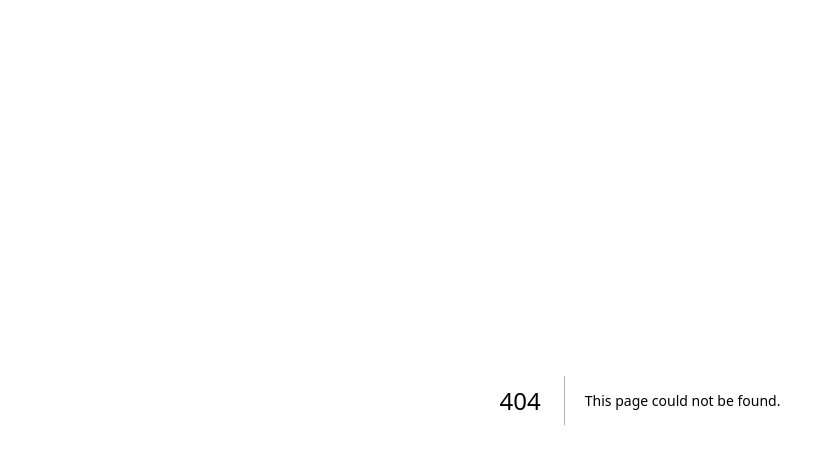
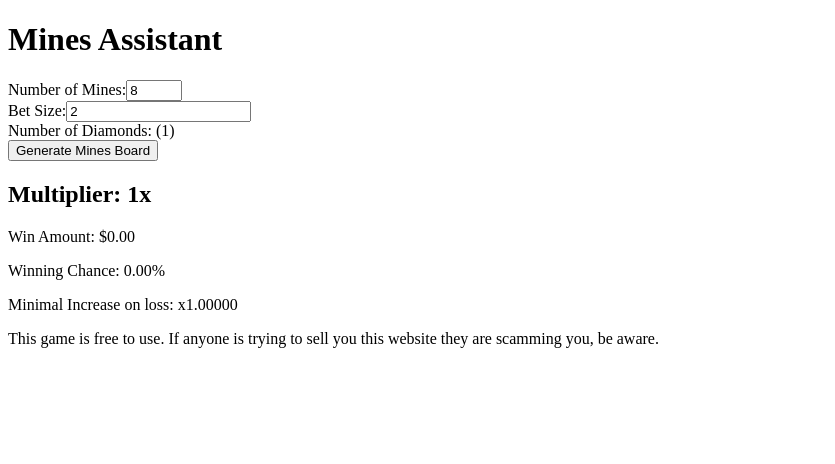
Before and after one commit to Skandeerkefi/5MOKING, a Next.js app: page /Mines in a window 1280 px wide. Before the commit this address had no page. Shown: the top 464 px of the page, without its empty margins (0-835 px from the left). Built offline with nearby package versions, Linux system fonts and the light colour scheme.

Commit message:
WIP: Save progress before merging into master

```diff
--- a/src/App.tsx
+++ b/src/App.tsx
@@ -10,6 +10,7 @@ import NotFoundPage from "@/pages/NotFoundPage";
 import { Toaster } from "@/components/ui/toaster";
 import { TooltipProvider } from "@/components/ui/tooltip";
 import { useAuthStore } from "@/store/useAuthStore";
+import Mines from "@/pages/Mines";
 
 function App() {
 	const loadFromStorage = useAuthStore((state) => state.loadFromStorage);
@@ -39,6 +40,7 @@ function App() {
 					<Route path='/login' element={<LoginPage />} />
 					<Route path='/signup' element={<SignupPage />} />
 					<Route path='*' element={<NotFoundPage />} />
+					<Route path='/mines' element={<Mines />} />
 				</Routes>
 			</BrowserRouter>
 			<Toaster />
--- /dev/null
+++ b/src/pages/Mines.tsx
@@ -0,0 +1,130 @@
+import React from "react";
+import { useMinesStore } from "../store/minesStore";
+import "./Mines.css";
+
+const Mines: React.FC = () => {
+	const {
+		numberOfMines,
+		betSize,
+		multiplier,
+		winAmount,
+		winningChance,
+		minimalIncreaseOnLoss,
+		board,
+		revealed,
+		gameStatus,
+		totalDiamonds,
+		foundDiamonds,
+		setNumberOfMines,
+		setBetSize,
+		generateBoard,
+		revealCell,
+		resetGame,
+	} = useMinesStore();
+
+	const renderCell = (row: number, col: number) => {
+		const isRevealed = revealed[row][col];
+		const cellValue = board[row][col];
+
+		if (!isRevealed) {
+			return (
+				<div className='hidden cell' onClick={() => revealCell(row, col)} />
+			);
+		}
+
+		switch (cellValue) {
+			case "mine":
+				return <div className='cell mine'>💣</div>;
+			case "diamond":
+				return <div className='cell diamond'>💎</div>;
+			default:
+				return <div className='cell empty' />;
+		}
+	};
+
+	return (
+		<div className='mines-game'>
+			<h1>Mines Assistant</h1>
+
+			<div className='game-controls'>
+				<div className='control-group'>
+					<label htmlFor='mines'>Number of Mines:</label>
+					<input
+						id='mines'
+						type='number'
+						min='1'
+						max='24'
+						value={numberOfMines}
+						onChange={(e) => setNumberOfMines(parseInt(e.target.value) || 1)}
+						disabled={gameStatus === "playing"}
+					/>
+				</div>
+
+				<div className='control-group'>
+					<label htmlFor='bet'>Bet Size:</label>
+					<input
+						id='bet'
+						type='number'
+						min='1'
+						step='0.5'
+						value={betSize}
+						onChange={(e) => setBetSize(parseFloat(e.target.value) || 1)}
+						disabled={gameStatus === "playing"}
+					/>
+				</div>
+
+				<div className='control-group'>
+					<label>Number of Diamonds: ({totalDiamonds})</label>
+				</div>
+
+				<button
+					onClick={gameStatus === "idle" ? generateBoard : resetGame}
+					className='generate-btn'
+				>
+					{gameStatus === "idle" ? "Generate Mines Board" : "Reset Game"}
+				</button>
+			</div>
+
+			<div className='multiplier-info'>
+				<h2>Multiplier: {multiplier}x</h2>
+				<div className='stats'>
+					<p>Win Amount: ${winAmount.toFixed(2)}</p>
+					<p>Winning Chance: {winningChance.toFixed(2)}%</p>
+					<p>Minimal Increase on loss: x{minimalIncreaseOnLoss.toFixed(5)}</p>
+				</div>
+			</div>
+
+			<div className='game-board'>
+				{board.map((row, rowIndex) => (
+					<div key={rowIndex} className='board-row'>
+						{row.map((_, colIndex) => (
+							<div key={colIndex} className='board-cell'>
+								{renderCell(rowIndex, colIndex)}
+							</div>
+						))}
+					</div>
+				))}
+			</div>
+
+			{gameStatus !== "idle" && (
+				<div className='game-status'>
+					<p>
+						{gameStatus === "won" && "Congratulations! You won!"}
+						{gameStatus === "lost" && "Game Over! You hit a mine!"}
+						{gameStatus === "playing" &&
+							`Found: ${foundDiamonds}/${totalDiamonds} diamonds`}
+					</p>
+				</div>
+			)}
+
+			<div className='disclaimer'>
+				<p>
+					This game is free to use. If anyone is trying to sell you this website
+					they are scamming you, be aware.
+				</p>
+			</div>
+		</div>
+	);
+};
+
+export default Mines;
--- /dev/null
+++ b/src/store/minesStore.ts
@@ -0,0 +1,176 @@
+import { create } from "zustand";
+
+interface GameState {
+	numberOfMines: number;
+	betSize: number;
+	multiplier: number;
+	winAmount: number;
+	winningChance: number;
+	minimalIncreaseOnLoss: number;
+	board: Array<Array<"mine" | "diamond" | "empty">>;
+	revealed: Array<Array<boolean>>;
+	gameStatus: "idle" | "playing" | "won" | "lost";
+	totalDiamonds: number;
+	foundDiamonds: number;
+}
+
+interface GameActions {
+	setNumberOfMines: (mines: number) => void;
+	setBetSize: (bet: number) => void;
+	generateBoard: () => void;
+	revealCell: (row: number, col: number) => void;
+	resetGame: () => void;
+	calculateMultiplier: () => void;
+}
+
+const BOARD_SIZE = 5;
+const DIAMONDS_COUNT = 1;
+
+export const useMinesStore = create<GameState & GameActions>((set, get) => ({
+	// Initial state
+	numberOfMines: 8,
+	betSize: 2,
+	multiplier: 1.0,
+	winAmount: 0,
+	winningChance: 0,
+	minimalIncreaseOnLoss: 1.0,
+	board: Array(BOARD_SIZE)
+		.fill(null)
+		.map(() => Array(BOARD_SIZE).fill("empty")),
+	revealed: Array(BOARD_SIZE)
+		.fill(null)
+		.map(() => Array(BOARD_SIZE).fill(false)),
+	gameStatus: "idle",
+	totalDiamonds: DIAMONDS_COUNT,
+	foundDiamonds: 0,
+
+	// Actions
+	setNumberOfMines: (mines) => {
+		set({ numberOfMines: mines });
+		get().calculateMultiplier();
+	},
+
+	setBetSize: (bet) => {
+		set({ betSize: bet });
+		get().calculateMultiplier();
+	},
+
+	generateBoard: () => {
+		const { numberOfMines } = get();
+		const newBoard = Array(BOARD_SIZE)
+			.fill(null)
+			.map(() => Array(BOARD_SIZE).fill("empty"));
+		const newRevealed = Array(BOARD_SIZE)
+			.fill(null)
+			.map(() => Array(BOARD_SIZE).fill(false));
+
+		// Place mines
+		let minesPlaced = 0;
+		while (minesPlaced < numberOfMines) {
+			const row = Math.floor(Math.random() * BOARD_SIZE);
+			const col = Math.floor(Math.random() * BOARD_SIZE);
+
+			if (newBoard[row][col] === "empty") {
+				newBoard[row][col] = "mine";
+				minesPlaced++;
+			}
+		}
+
+		// Place diamonds
+		let diamondsPlaced = 0;
+		while (diamondsPlaced < DIAMONDS_COUNT) {
+			const row = Math.floor(Math.random() * BOARD_SIZE);
+			const col = Math.floor(Math.random() * BOARD_SIZE);
+
+			if (newBoard[row][col] === "empty") {
+				newBoard[row][col] = "diamond";
+				diamondsPlaced++;
+			}
+		}
+
+		set({
+			board: newBoard,
+			revealed: newRevealed,
+			gameStatus: "playing",
+			foundDiamonds: 0,
+			winAmount: 0,
+		});
+		get().calculateMultiplier();
+	},
+
+	revealCell: (row, col) => {
+		const {
+			board,
+			revealed,
+			gameStatus,
+			betSize,
+			foundDiamonds,
+			totalDiamonds,
+		} = get();
+
+		if (gameStatus !== "playing" || revealed[row][col]) return;
+
+		const newRevealed = revealed.map((arr) => [...arr]);
+		newRevealed[row][col] = true;
+
+		if (board[row][col] === "mine") {
+			// Game over - hit a mine
+			set({
+				revealed: newRevealed,
+				gameStatus: "lost",
+				winAmount: 0,
+			});
+		} else if (board[row][col] === "diamond") {
+			// Found a diamond
+			const newFoundDiamonds = foundDiamonds + 1;
+			let newGameStatus = gameStatus;
+			let newWinAmount = 0;
+
+			if (newFoundDiamonds === totalDiamonds) {
+				// Found all diamonds - win
+				newGameStatus = "won";
+				newWinAmount = betSize * get().multiplier;
+			}
+
+			set({
+				revealed: newRevealed,
+				foundDiamonds: newFoundDiamonds,
+				gameStatus: newGameStatus,
+				winAmount: newWinAmount,
+			});
+		} else {
+			// Empty cell
+			set({ revealed: newRevealed });
+		}
+	},
+
+	resetGame: () => {
+		set({
+			revealed: Array(BOARD_SIZE)
+				.fill(null)
+				.map(() => Array(BOARD_SIZE).fill(false)),
+			gameStatus: "idle",
+			foundDiamonds: 0,
+			winAmount: 0,
+			multiplier: 1.0,
+		});
+	},
+
+	calculateMultiplier: () => {
+		const { numberOfMines, betSize } = get();
+		const totalCells = BOARD_SIZE * BOARD_SIZE;
+		const safeCells = totalCells - numberOfMines;
+
+		// Simplified multiplier calculation
+		const baseMultiplier = 1 + (numberOfMines / safeCells) * 5;
+		const winningChance = (safeCells / totalCells) * 100;
+		const minimalIncrease = 0.8 + Math.random() * 0.2; // Random value between 0.8-1.0
+
+		set({
+			multiplier: parseFloat(baseMultiplier.toFixed(2)),
+			winningChance: parseFloat(winningChance.toFixed(2)),
+			minimalIncreaseOnLoss: parseFloat(minimalIncrease.toFixed(5)),
+			winAmount: betSize * baseMultiplier,
+		});
+	},
+}));
```
Also changed, not shown: src/pages/Mines.css (added). Lines whose indentation alone changed are shown as unchanged.
